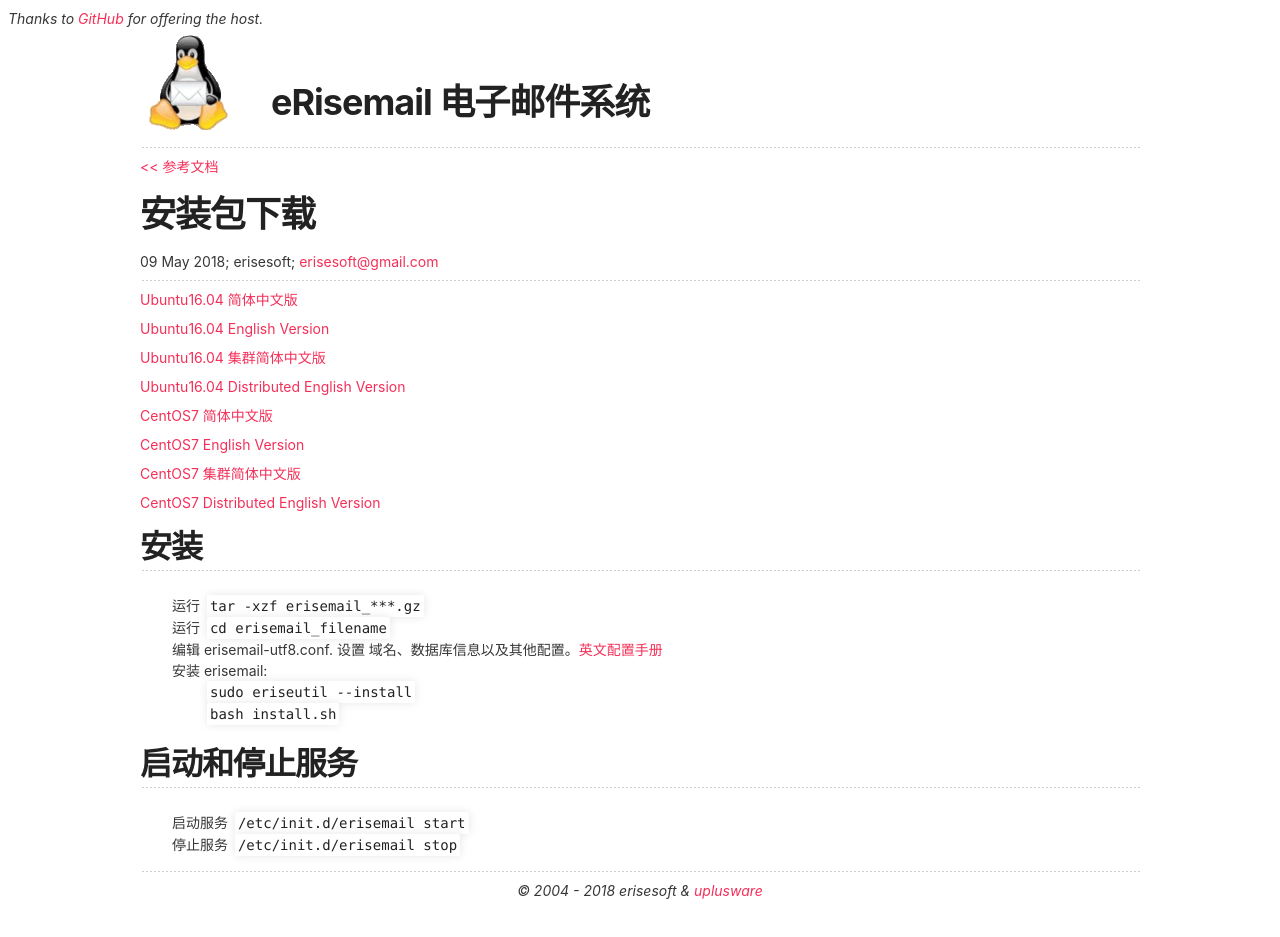
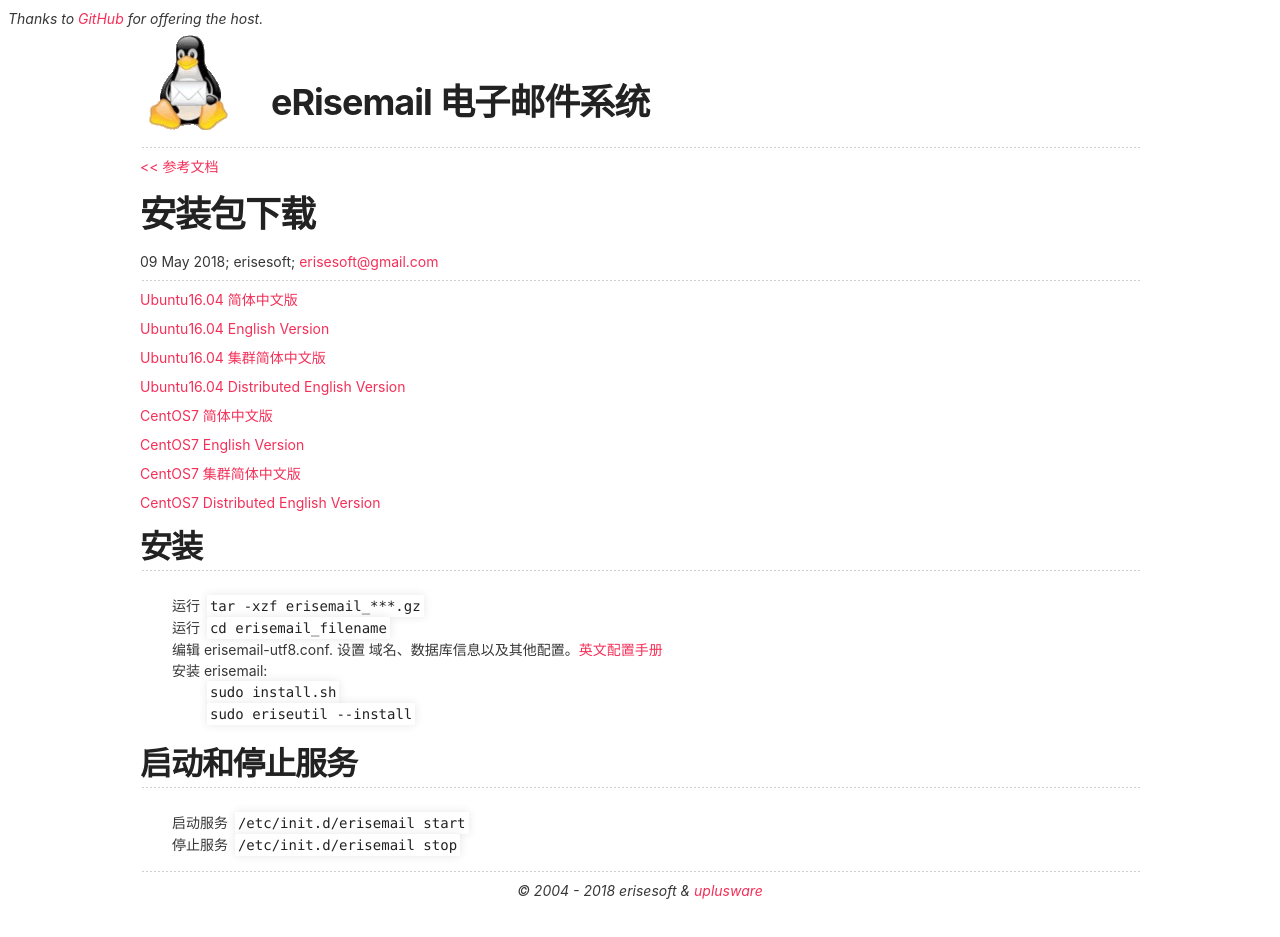
Before and after one commit to erisesoft/erisesoft.github.io, a Jekyll site: the page built from _posts/2018-5-9-安装包下载.md, in a window 1280 px wide. Built offline with Jekyll 4.4.1, drawn with Linux system fonts in a browser that asks for light colours.

Commit message:
Update 2018-5-9-安装包下载.md

```diff
--- a/_posts/2018-5-9-安装包下载.md
+++ b/_posts/2018-5-9-安装包下载.md
@@ -25,8 +25,9 @@
 * 运行 `cd erisemail_filename`
 * 编辑 erisemail-utf8.conf. 设置 域名、数据库信息以及其他配置。[英文配置手册](http://erisesoft.com/2018/05/09/%E8%8B%B1%E6%96%87%E9%85%8D%E7%BD%AE%E6%89%8B%E5%86%8C.html)
 * 安装 erisemail:
+  * `sudo install.sh`
   * `sudo eriseutil --install`
-  * `bash install.sh`
+
 
 ## 启动和停止服务
 * 启动服务 `/etc/init.d/erisemail start`
```
